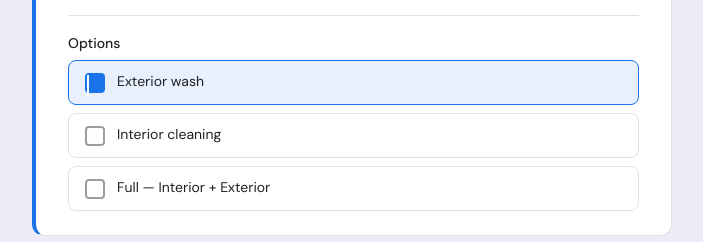
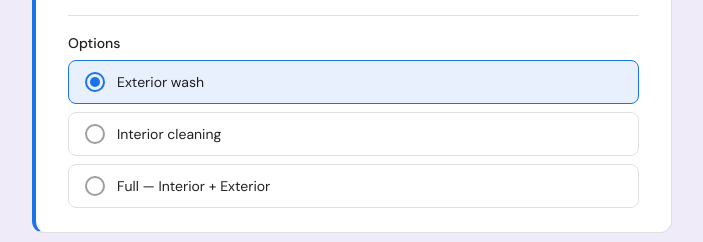
Before and after one commit to Astroo222/le-chateau-services, a plain HTML site: page index.html in a window 1280 px wide. Shown: the part 810-1052 px from the top of the page, 288-991 px from the left. Drawn offline with Linux system fonts and the light colour scheme.

Commit message:
Replace check options with radio options in form

```diff
--- a/index.html
+++ b/index.html
@@ -38,13 +38,6 @@
   .radio-option.selected .radio-circle { border-color: var(--blue); }
   .radio-option.selected .radio-circle::after { content: ''; width: 10px; height: 10px; border-radius: 50%; background: var(--blue); }
   .radio-text { font-size: 14px; color: var(--text); }
-  .check-group { display: flex; flex-direction: column; gap: 8px; }
-  .check-option { display: flex; align-items: flex-start; gap: 12px; padding: 11px 16px; border-radius: var(--radius); border: 0.5px solid var(--border); cursor: pointer; user-select: none; }
-  .check-option.checked { border-color: var(--blue); background: var(--blue-light); }
-  .check-box { width: 20px; height: 20px; border-radius: 4px; border: 2px solid #9e9e9e; flex-shrink: 0; margin-top: 1px; }
-  .check-option.checked .check-box { border-color: var(--blue); background: var(--blue); }
-  .check-option.checked .check-box::after { content: ''; width: 11px; height: 7px; border-left: 2px solid #fff; border-bottom: 2px solid #fff; transform: rotate(-45deg) translateY(-1px); }
-  .check-text { font-size: 14px; color: var(--text); }
   .filter-grid { display: grid; grid-template-columns: 1fr 1fr; gap: 10px; }
   .filter-btn { display: flex; align-items: center; gap: 12px; padding: 14px 16px; border-radius: var(--radius-lg); border: 0.5px solid var(--border); cursor: pointer; background: var(--surface); user-select: none; }
   .filter-btn.sel { border-color: var(--blue); background: var(--blue-light); }
@@ -107,10 +100,10 @@
       </div>
       <div class="divider"></div>
       <label class="field-label" style="margin-bottom:8px;">Options</label>
-      <div class="check-group">
-        <div class="check-option checked" onclick="toggleCheck(this)"><div class="check-box"></div><div class="check-text">Exterior wash</div></div>
-        <div class="check-option" onclick="toggleCheck(this)"><div class="check-box"></div><div class="check-text">Interior cleaning</div></div>
-        <div class="check-option" onclick="toggleCheck(this)"><div class="check-box"></div><div class="check-text">Full — Interior + Exterior</div></div>
+      <div class="radio-group" id="rg-options">
+        <div class="radio-option selected" onclick="selectRadio('rg-options', this)"><div class="radio-circle"></div><span class="radio-text">Exterior wash</span></div>
+        <div class="radio-option" onclick="selectRadio('rg-options', this)"><div class="radio-circle"></div><span class="radio-text">Interior cleaning</span></div>
+        <div class="radio-option" onclick="selectRadio('rg-options', this)"><div class="radio-circle"></div><span class="radio-text">Full — Interior + Exterior</span></div>
       </div>
     </div>
     <div class="section-card hidden" id="sec-aeroport">
@@ -201,7 +194,6 @@
     document.querySelectorAll('#' + groupId + ' .radio-option').forEach(function(o) { o.classList.remove('selected'); });
     el.classList.add('selected');
   }
-  function toggleCheck(el) { el.classList.toggle('checked'); }
   function selectDay(groupId, el) {
     document.querySelectorAll('#' + groupId + ' .slot-btn').forEach(function(b) { b.classList.remove('sel'); });
     el.classList.add('sel');
@@ -214,7 +206,6 @@
     document.getElementById('f-description').value = '';
     document.querySelectorAll('.field-error').forEach(function(e) { e.classList.remove('show'); });
     document.querySelectorAll('.field-input').forEach(function(i) { i.classList.remove('input-error'); });
-    document.querySelectorAll('.check-option').forEach(function(c) { c.classList.remove('checked'); });
     selectService('lavage');
   }
   function submitForm() {
@@ -229,7 +220,7 @@
     if (!valid) { document.getElementById('f-appart').scrollIntoView({ behavior: 'smooth', block: 'center' }); return; }
     var service = document.querySelector('.filter-btn.sel .filter-text') ? document.querySelector('.filter-btn.sel .filter-text').textContent : '';
     var vehicle = document.querySelector('#rg-vehicule .radio-option.selected .radio-text') ? document.querySelector('#rg-vehicule .radio-option.selected .radio-text').textContent : '';
-    var options = Array.from(document.querySelectorAll('.check-option.checked .check-text')).map(function(e){return e.textContent.trim();}).join(', ');
+    var options = document.querySelector('#rg-options .radio-option.selected .radio-text') ? document.querySelector('#rg-options .radio-option.selected .radio-text').textContent : '';
     var day = document.querySelector('.slot-btn.sel') ? document.querySelector('.slot-btn.sel').textContent : '';
     var btn = document.querySelector('.btn-submit');
     btn.textContent = 'Sending...'; btn.disabled = true;
```
